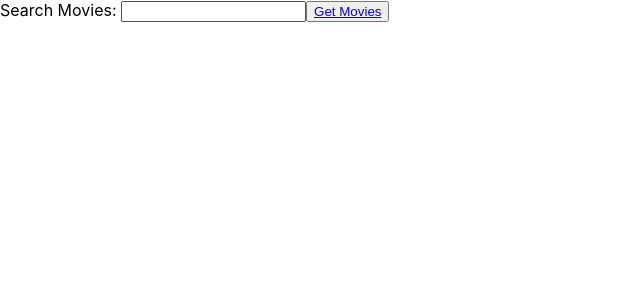
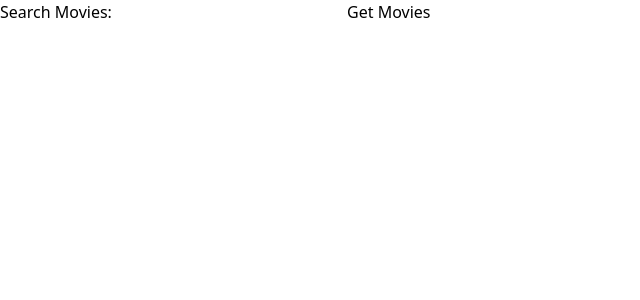
Before and after one commit to gergodancs/mov, a React (Create React App) app: page / in a window 1280 px wide. Shown: the top 300 px of the page, without its empty margins (0-640 px from the left). Built offline with nearby package versions, Linux system fonts and the light colour scheme.

Commit message:
add tailwind css

```diff
--- a/package.json
+++ b/package.json
@@ -36,5 +36,10 @@
       "last 1 firefox version",
       "last 1 safari version"
     ]
+  },
+  "devDependencies": {
+    "autoprefixer": "^10.4.7",
+    "postcss": "^8.4.14",
+    "tailwindcss": "^3.1.4"
   }
 }
--- /dev/null
+++ b/postcss.config.js
@@ -0,0 +1,6 @@
+module.exports = {
+  plugins: {
+    tailwindcss: {},
+    autoprefixer: {},
+  },
+}
--- a/src/components/Movie.jsx
+++ b/src/components/Movie.jsx
@@ -30,7 +30,7 @@ const Movie = (props) => {
   });
 
   return (
-    <div>
+    <div className="p-6 max-w-sm mx-auto bg-white rounded-xl shadow-md flex items-center space-x-4 m-10">
       <h3>{movie[0].name}</h3>
     </div>
   );
--- a/src/components/Movies.jsx
+++ b/src/components/Movies.jsx
@@ -4,6 +4,7 @@ import { Link } from "react-router-dom";
 
 const Movies = (props) => {
   const { searchText, startFetch, setMovieId } = props;
+
   const { data, isFetching, isError, error } = useMoviesQuery(
     searchText,
     startFetch
@@ -27,7 +28,12 @@ const Movies = (props) => {
               key={movie.id}
               to={`/movies/${movie.name}/${movie.id}`}
             >
-              <li onClick={() => setMovieId(movie.id)}>{movie.name}</li>
+              <li
+                className="p-6 max-w-sm mx-auto bg-white rounded-xl shadow-md flex items-center space-x-4 m-10"
+                onClick={() => setMovieId(movie.id)}
+              >
+                {movie.name}
+              </li>
             </Link>
           );
         })}
--- a/src/index.css
+++ b/src/index.css
@@ -1,13 +1,17 @@
-body {
+@tailwind base;
+@tailwind components;
+@tailwind utilities;
+
+/* body {
   margin: 0;
-  font-family: -apple-system, BlinkMacSystemFont, 'Segoe UI', 'Roboto', 'Oxygen',
-    'Ubuntu', 'Cantarell', 'Fira Sans', 'Droid Sans', 'Helvetica Neue',
+  font-family: -apple-system, BlinkMacSystemFont, "Segoe UI", "Roboto", "Oxygen",
+    "Ubuntu", "Cantarell", "Fira Sans", "Droid Sans", "Helvetica Neue",
     sans-serif;
   -webkit-font-smoothing: antialiased;
   -moz-osx-font-smoothing: grayscale;
 }
 
 code {
-  font-family: source-code-pro, Menlo, Monaco, Consolas, 'Courier New',
+  font-family: source-code-pro, Menlo, Monaco, Consolas, "Courier New",
     monospace;
-}
+} */
--- /dev/null
+++ b/tailwind.config.js
@@ -0,0 +1,7 @@
+module.exports = {
+  content: ["./src/**/*.{js,jsx,ts,tsx}"],
+  theme: {
+    extend: {},
+  },
+  plugins: [],
+};
```
Also changed, not shown: 1 other file (tests, documents, lock files or other folders).
